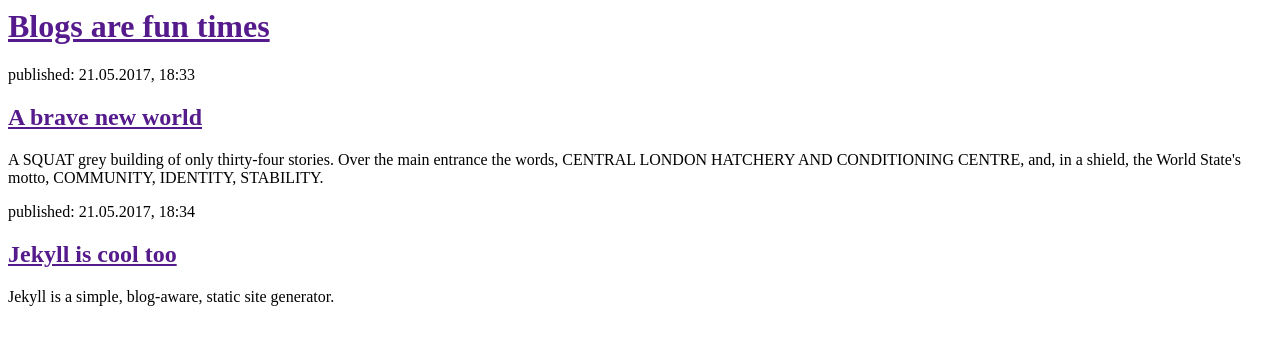
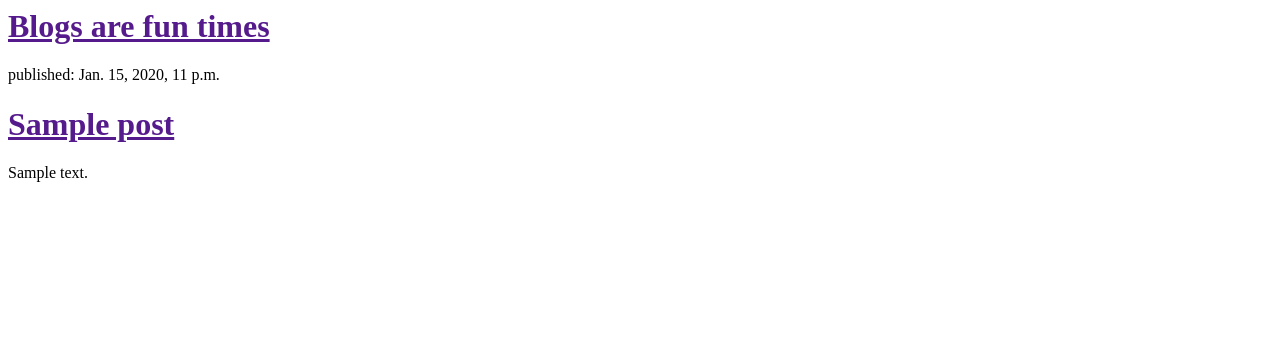
Before and after one commit to red-stripe/learning-django-1, a Django app: template blog/templates/blog/post_list.html in a window 1280 px wide. Shown: the top 345 px of the page. Run offline with Django 3.2, Linux system fonts and the light colour scheme; the template is opened without the code that fills it: values that come from a table or form of the project are taken from there, others are empty; tables that the repository leaves empty hold one stand-in row (values such as "Sample post").

Commit message:
Update: linked template to database

```diff
--- a/blog/templates/blog/post_list.html
+++ b/blog/templates/blog/post_list.html
@@ -6,17 +6,12 @@
         <div>
             <h1><a href="">Blogs are fun times</a></h1>
         </div>
-
+        {% for post in posts%}
         <div>
-            <p>published: 21.05.2017, 18:33</p>
-            <h2><a href="">A brave new world</a></h2>
-            <p>A SQUAT grey building of only thirty-four stories. Over the main entrance the words, CENTRAL LONDON HATCHERY AND CONDITIONING CENTRE, and, in a shield, the World State's motto, COMMUNITY, IDENTITY, STABILITY.</p>
-        </div>
-
-        <div>
-            <p>published: 21.05.2017, 18:34</p>
-            <h2><a href="">Jekyll is cool too</a></h2>
-            <p>Jekyll is a simple, blog-aware, static site generator.</p>
-        </div>
+          <p>published: {{ post.published_date }}</p>
+          <h1><a href="">{{ post.title }}</a></h1>
+          <p>{{ post.text|linebreaksbr }}</p>
+         </div>
+        {% endfor %}
     </body>
 </html>
--- a/blog/views.py
+++ b/blog/views.py
@@ -1,6 +1,10 @@
 from django.shortcuts import render
+from .models import Post
+from django.utils import timezone
+
 
 # Create your views here.
 
 def post_list(request):
-    return render(request, 'blog/post_list.html', {})
+    posts = Post.objects.filter(published_date__lte=timezone.now()).order_by('published_date')
+    return render(request, 'blog/post_list.html', {'posts':posts})
```
